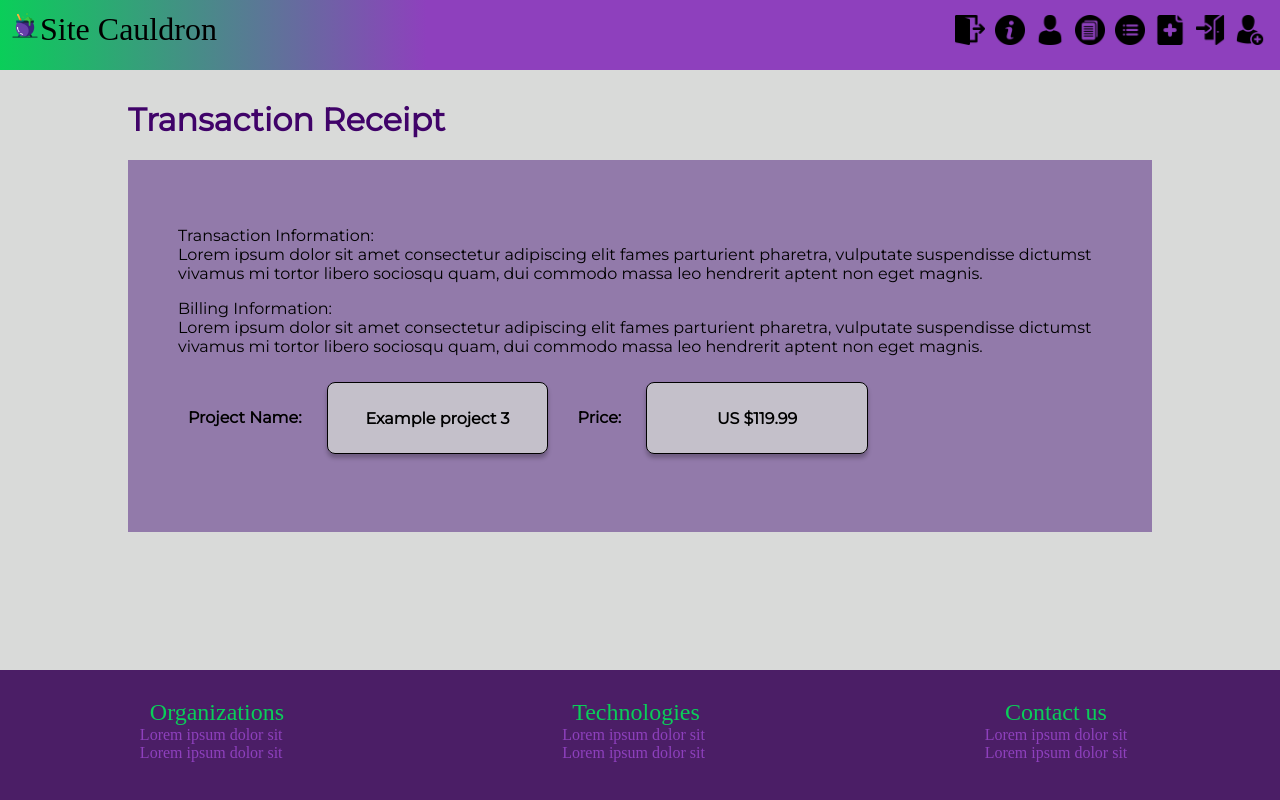
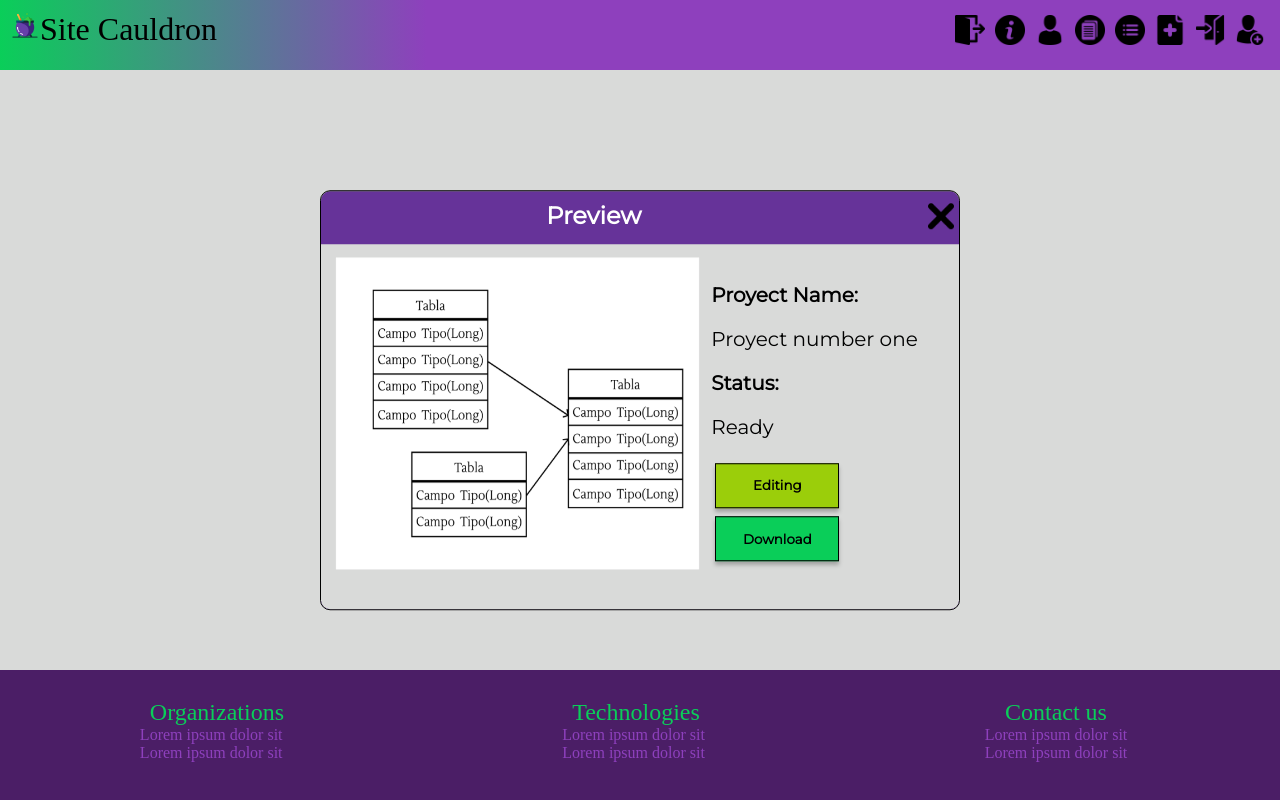
Before and after one commit to 5l1v3r1/site-cauldron, a React (Create React App) app in the folder Front-end/: page / in a window 1280 px wide. Built offline with nearby package versions, Linux system fonts and the light colour scheme; a web font is replaced by a local one.

Commit message:
Components unite

```diff
--- a/Front-end/src/App.js
+++ b/Front-end/src/App.js
@@ -1,18 +1,19 @@
-import React from 'react';
+import React from 'react'
 
 import Menu from './components/Menu'
 import Footer from './components/Footer'
-import Principal from './pages/Principal'
-import Proyects from './pages/Proyects'
-import CreateProyect from './pages/CreateProyect'
-import Documentation from './pages/Documentation'
-import LogIn from './pages/LogIn'
-import UserInfo from "./components/UserInfo";
-import Register from "./components/RegisterUser";
-import RecoverPassword from "./components/RecoverPass";
-import AboutUs from "./components/About";
-import TDetails from "./components/TDetails";
-import Order from "./components/Order";
+import Principal from './components/Principal'
+import Proyects from './components/Proyects'
+import Preview from './components/Preview'
+import CreateProyect from './components/CreateProyect'
+import Documentation from './components/Documentation'
+import LogIn from './components/LogIn'
+import UserInfo from './components/UserInfo'
+import Register from './components/RegisterUser'
+import RecoverPassword from './components/RecoverPass'
+import AboutUs from './components/About'
+import TDetails from './components/TDetails'
+import Order from './components/Order'
 
 function App() {
   return (
@@ -23,14 +24,14 @@ function App() {
       {/* <Documentation/> */}
       {/* <Principal/> */}
       {/* <LogIn/> */}
-      {/* <Principal /> */}
       {/* <Register /> */}
       {/* <UserInfo /> */}
       {/* <RecoverPassword /> */}
       {/* <AboutUs /> */}
       {/* <Order /> */}
-      <TDetails />
+      {/* <TDetails /> */}
       <Footer/>
+      <Preview/>
     </div>
   );
 }
--- /dev/null
+++ b/Front-end/src/components/Preview.js
@@ -0,0 +1,32 @@
+import React,{component} from 'react';
+
+import '../styles/Preview.css'
+
+import Cross from '../images/eliminar.png'
+import Database from '../images/Database.PNG'
+
+function Preview() {
+    return(
+    <div class="Preview">
+        <h2>Preview</h2>
+        <img className="Close" src={Cross} alt="Exit"></img>
+
+        <div>
+        <img className="ImgFrame" src={Database} alt="Database example"></img>
+        <span>
+            Proyect Name:
+            <p>Proyect number one</p>
+             Status:
+            <p>Ready</p>
+
+        <button style={{backgroundColor:"#9BCE0A"}} >Editing</button>
+        <br/>
+        <button style={{backgroundColor:"#0ACE59"}}>Download</button>
+        </span>
+
+        </div>
+  </div>
+    );
+}
+
+export default Preview
--- a/Front-end/src/components/Principal.js
+++ b/Front-end/src/components/Principal.js
@@ -8,10 +8,11 @@ function Principal(params) {
     return(
         <body className = "Body">
             <br/>
-            <img src={Cauldron} alt="" class="Body-Image"></img>
+            <img src={Cauldron} alt="" ></img>
             <p>
                 Lorem ipsum dolor sit amet, consectetur adipiscing elit. Praesent rutrum molestie felis eu fringilla. Morbi massa odio, consectetur id hendrerit ac, mattis vitae metus. Aliquam vestibulum eleifend egestas. Interdum et malesuada fames ac ante ipsum primis in faucibus. Ut eu suscipit dui. Mauris rutrum porttitor aliquam. Curabitur rutrum auctor tellus. Sed quis eros tempus, faucibus mi eu, posuere metus. Vestibulum sodales tortor quis volutpat ornare. Donec sed tincidunt dolor. Quisque consequat nisl vitae egestas tempus. Nam venenatis venenatis enim, a semper dui tempor a. Vestibulum cursus sodales nunc.
             </p>
+            <img src={GraphQl} style={{float: "left"}} alt=""></img>
             <p>
                 Vestibulum in malesuada purus, sit amet sagittis sem. Nullam mattis sapien id est iaculis, a mollis sapien ultrices. Maecenas aliquam dapibus egestas. Ut faucibus elit ipsum, in eleifend nunc molestie eget. Nulla in purus non lacus consectetur feugiat. Aenean sit amet ligula vel diam ullamcorper dignissim. Proin at eros dignissim, tempus est a, ornare sapien. Proin ullamcorper libero eget condimentum tincidunt. Nam tellus lectus, blandit non hendrerit vitae, ullamcorper sit amet felis. Nunc egestas metus nisi, eget dapibus turpis accumsan aliquam. Maecenas suscipit, purus pulvinar tristique imperdiet, mauris erat condimentum sapien, at vehicula nulla orci quis diam. Nullam finibus efficitur eros eget tempus. Aenean vitae vehicula odio, id iaculis augue.
                 Suspendisse potenti. Fusce egestas dignissim nunc, at mollis dui sagittis vel. Suspendisse ante tellus, ornare eget dui et, congue accumsan eros.
--- a/Front-end/src/pages/Principal.js
+++ /dev/null
@@ -1,24 +0,0 @@
-import React, {component} from 'react';
-
-import '../styles/Principal.css'
-import Cauldron from '../images/Cauldron.jpg'
-import GraphQl from '../images/GraphQL_Logo.png'
-
-function Principal(params) {
-    return(
-        <body className = "Body">
-            <br/>
-            <img src={Cauldron} alt="" ></img>
-            <p>
-                Lorem ipsum dolor sit amet, consectetur adipiscing elit. Praesent rutrum molestie felis eu fringilla. Morbi massa odio, consectetur id hendrerit ac, mattis vitae metus. Aliquam vestibulum eleifend egestas. Interdum et malesuada fames ac ante ipsum primis in faucibus. Ut eu suscipit dui. Mauris rutrum porttitor aliquam. Curabitur rutrum auctor tellus. Sed quis eros tempus, faucibus mi eu, posuere metus. Vestibulum sodales tortor quis volutpat ornare. Donec sed tincidunt dolor. Quisque consequat nisl vitae egestas tempus. Nam venenatis venenatis enim, a semper dui tempor a. Vestibulum cursus sodales nunc.
-            </p>
-            <img src={GraphQl} style={{float: "left"}} alt=""></img>
-            <p>
-                Vestibulum in malesuada purus, sit amet sagittis sem. Nullam mattis sapien id est iaculis, a mollis sapien ultrices. Maecenas aliquam dapibus egestas. Ut faucibus elit ipsum, in eleifend nunc molestie eget. Nulla in purus non lacus consectetur feugiat. Aenean sit amet ligula vel diam ullamcorper dignissim. Proin at eros dignissim, tempus est a, ornare sapien. Proin ullamcorper libero eget condimentum tincidunt. Nam tellus lectus, blandit non hendrerit vitae, ullamcorper sit amet felis. Nunc egestas metus nisi, eget dapibus turpis accumsan aliquam. Maecenas suscipit, purus pulvinar tristique imperdiet, mauris erat condimentum sapien, at vehicula nulla orci quis diam. Nullam finibus efficitur eros eget tempus. Aenean vitae vehicula odio, id iaculis augue.
-                Suspendisse potenti. Fusce egestas dignissim nunc, at mollis dui sagittis vel. Suspendisse ante tellus, ornare eget dui et, congue accumsan eros.
-            </p>
-        </body>
-    )
-}
-
-export default Principal
--- a/Front-end/src/styles/Preview.css
+++ b/Front-end/src/styles/Preview.css
@@ -1,8 +1,65 @@
-.Preview{
-    margin-top: 70px;
-    padding-left: 20px;
-    padding-right: 10px;
-    padding-bottom: 30%;
-    display: flexbox;
-    text-align: center;
+.Preview {
+    position: absolute;
+    top: 50%;
+    left: 50%;
+    transform: translate(-50%, -50%);
+    /* border-radius: 25px; */
+    background-clip: padding-box;
+    background-color: rebeccapurple;
+    border: 1px solid #000000;
+    -moz-border-radius: 10px;
+    -webkit-border-radius: 10px;
+    border-radius: 10px;
+    overflow: hidden;
+    display: inline;
+    padding-top: 10px;
+  }
+.Preview span{
+    font-size: 20px;
+    font-weight:bold;
+    display: inline;
+    padding-left: 10px;
 }
+
+.Preview h2 {
+    display: inline;
+    margin: 2px;
+    padding-left: 35%;
+    padding-right: 35%;
+    color:white;
+    border-color: black;
+}
+
+  .Preview div {
+    margin-top: 10px;
+    padding: 2%;
+    padding-bottom: 6%;
+    background-color: #D9DAD9;
+    /* -1px here for to compansate for the outer border of the container */
+    -moz-border-radius: 0 0 9px 9px;
+    border-radius: 0 0 9px 9px;
+    -webkit-border-radius: 0 0 9px 9px;
+    display: inline-flex;
+  }
+
+  .Preview button{
+    width: 60%;
+    font: 20px;
+}
+  .Close {
+    float: right;
+    height: 26px;
+    width: 26px;
+    padding: 5px;
+    padding-top: 2px;
+  }
+  .Close:hover {
+    background-color: #0ace59;
+    height: 24px;
+    width: 24px;
+  }
+
+  .ImgFrame{
+      display: flex;
+      width: 60%;
+  }
```
Also changed, not shown: Front-end/public/index.html (+0 -23 lines), Front-end/src/pages/Preview.js (deleted, +0 -15 lines), Front-end/src/scripts/expand.js (deleted, +0 -15 lines), Front-end/src/components/CreateProyect.js (renamed from Front-end/src/pages/CreateProyect.js), Front-end/src/components/Documentation.js (renamed from Front-end/src/pages/Documentation.js), Front-end/src/components/LogIn.js (renamed from Front-end/src/pages/LogIn.js), Front-end/src/components/Proyects.js (renamed from Front-end/src/pages/Proyects.js), Front-end/src/images/Database.PNG (added), 1 other file (tests, documents, lock files or other folders).
